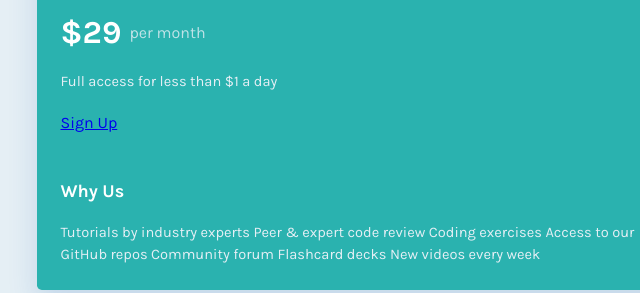
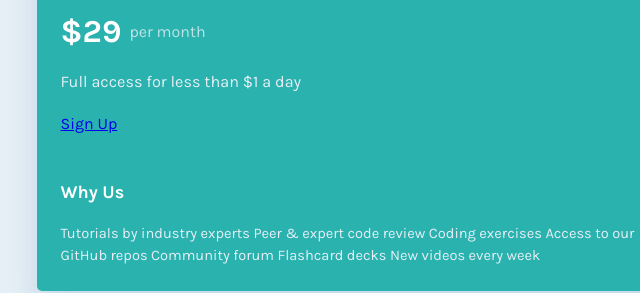
Before and after one commit to msuryaditriputraR/Front-End-Mentor, a plain HTML site: page newbie/single-price-grid-component-master/index.html in a window 1280 px wide. Shown: the part 372-665 px from the top of the page, 286-926 px from the left. Drawn offline with Linux system fonts and the light colour scheme.

Commit message:
change font-size card__description:nth-of-type(2)

```diff
--- a/newbie/single-price-grid-component-master/assets/css/style.css
+++ b/newbie/single-price-grid-component-master/assets/css/style.css
@@ -110,6 +110,10 @@ body {
     line-height: 1.5;
 }
 
+.card__description:nth-of-type(2) {
+    font-size: calc(var(--fz-normal) + .1rem);
+}
+
 .card__price {
     color: hsla(204, 43%, 93%, .8);
     display: flex;
```
